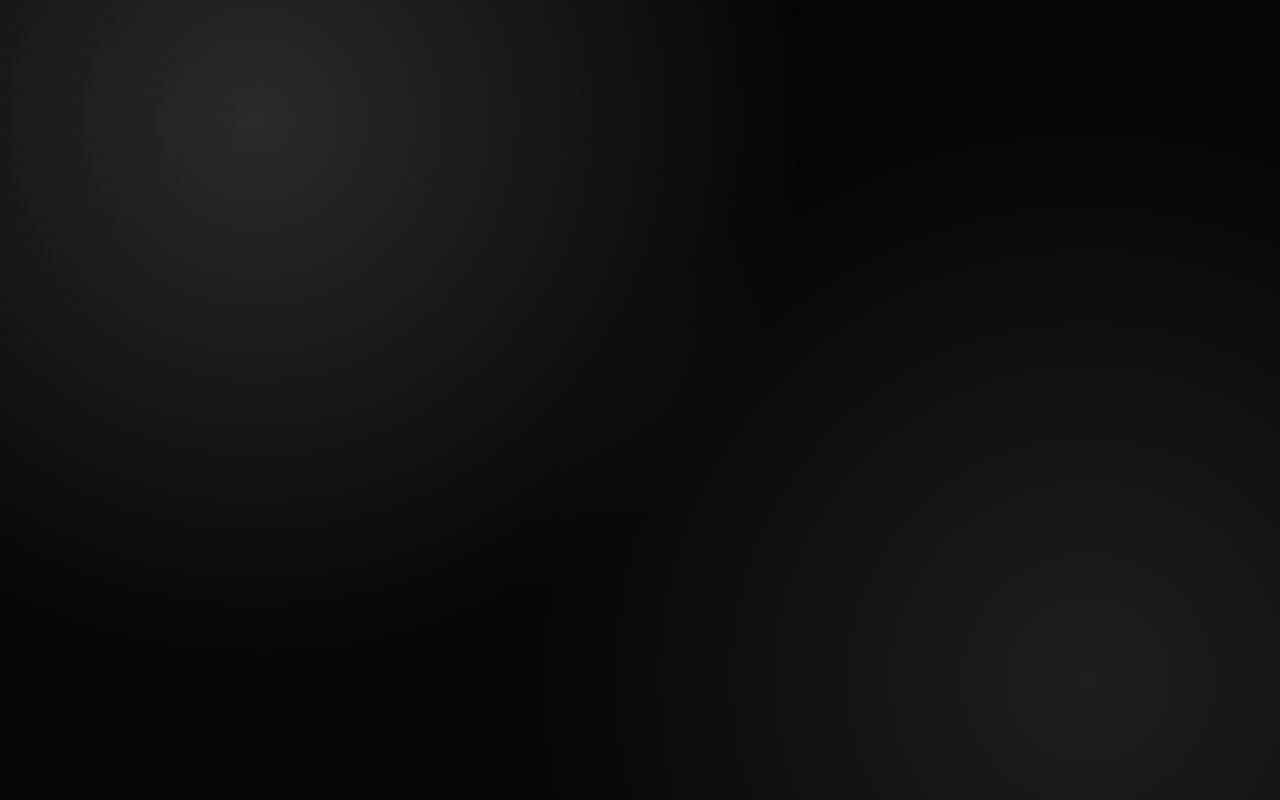
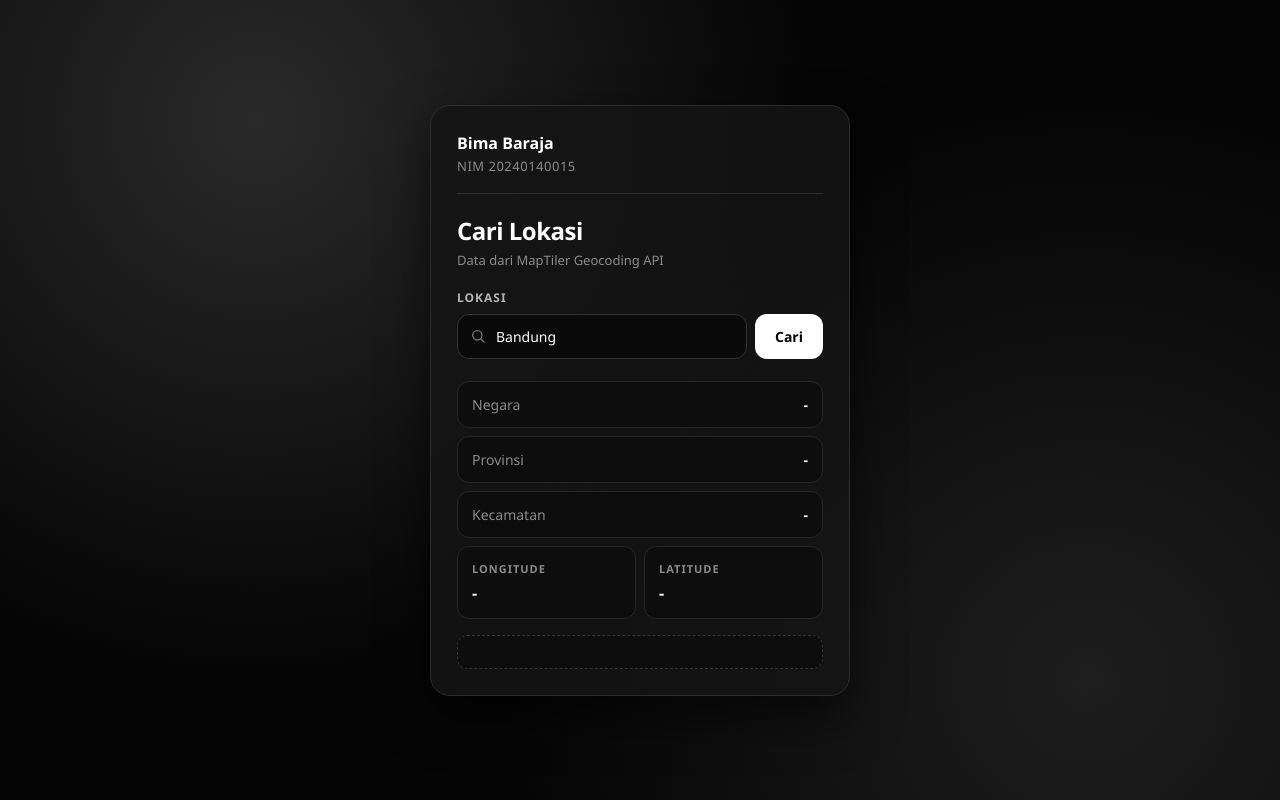
Before and after one commit to bimmbim/015_WeatherApi, a website: page public/index.html in a window 1280 px wide. Drawn offline with Linux system fonts and the light colour scheme.

Commit message:
isi halaman (identitas, form, dan hasil)

```diff
--- a/public/index.html
+++ b/public/index.html
@@ -241,4 +241,63 @@
       }
     </style>
   </head>
+  <body>
+    <div class="card">
+      <div class="identitas">
+        <p class="nama">Bima Baraja</p>
+        <p class="nim">NIM 20240140015</p>
+      </div>
+
+      <h2>Cari Lokasi</h2>
+      <p class="sub">Data dari MapTiler Geocoding API</p>
+
+      <form id="form-cari">
+        <label for="input-lokasi">Lokasi</label>
+        <div class="form">
+          <div class="kolom">
+            <svg viewBox="0 0 24 24">
+              <circle cx="11" cy="11" r="7"></circle>
+              <line x1="21" y1="21" x2="16.5" y2="16.5"></line>
+            </svg>
+            <input
+              type="text"
+              id="input-lokasi"
+              placeholder="Contoh: Bandung"
+              value="Bandung"
+              autocomplete="off"
+            />
+          </div>
+          <button type="submit">Cari</button>
+        </div>
+      </form>
+
+      <div class="hasil" id="hasil">
+        <div class="baris">
+          <span class="k">Negara</span>
+          <span class="v" id="negara">-</span>
+        </div>
+        <div class="baris">
+          <span class="k">Provinsi</span>
+          <span class="v" id="provinsi">-</span>
+        </div>
+        <div class="baris">
+          <span class="k">Kecamatan</span>
+          <span class="v" id="kecamatan">-</span>
+        </div>
+
+        <div class="koordinat">
+          <div class="kotak">
+            <span class="k">Longitude</span>
+            <span class="v" id="longitude">-</span>
+          </div>
+          <div class="kotak">
+            <span class="k">Latitude</span>
+            <span class="v" id="latitude">-</span>
+          </div>
+        </div>
+      </div>
+
+      <p class="pesan" id="pesan"></p>
+    </div>
+
 </html>
```
